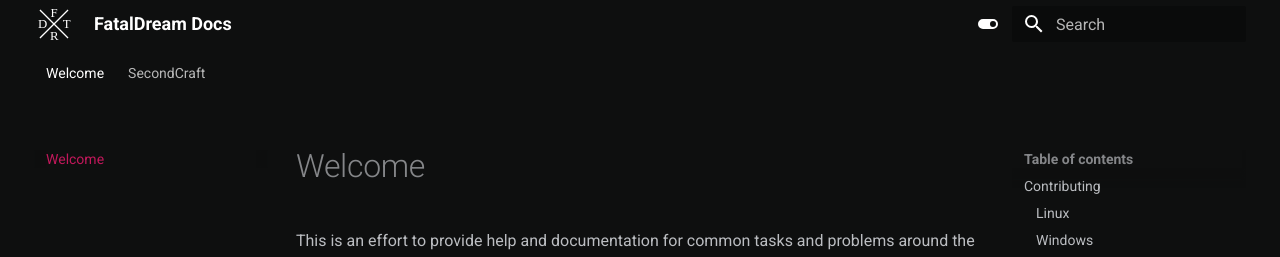
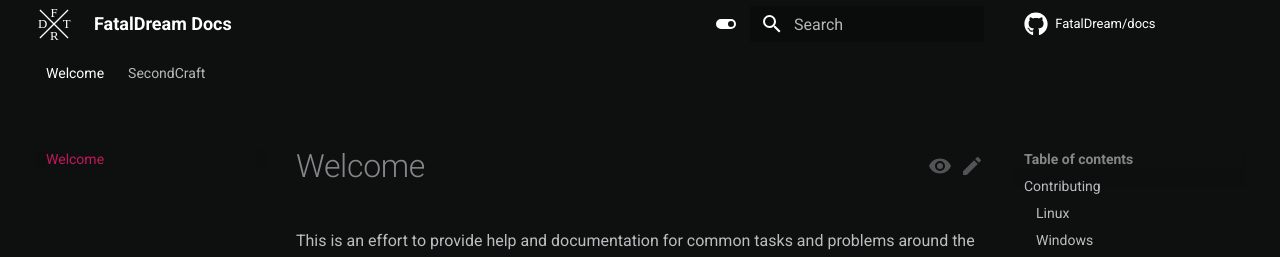
Before and after one commit to FatalDream/docs, an MkDocs documentation site: the page built from docs/index.md, in a window 1280 px wide. Shown: the top 257 px of the page. Built offline with MkDocs 1.6.1 and Material for MkDocs 9.7.7, drawn with Linux system fonts in a browser that asks for light colours; comment, search, counter and statistics services are not loaded.

Commit message:
feat: update mkdocs config

```diff
--- a/mkdocs.yml
+++ b/mkdocs.yml
@@ -6,6 +6,15 @@
           minify_js: true
           htmlmin_opts:
               remove_comments: true
+    - git-revision-date-localized:
+          enabled: !ENV [CI, false]
+          enable_creation_date: true
+          type: date
+    - git-committers:
+          enabled: !ENV [CI, false]
+          repository: FatalDream/docs
+          branch: main
+
 theme:
     name: material
     logo: assets/logo.svg
@@ -24,8 +33,19 @@
               name: Switch to dark mode
     features:
         - navigation.instant
+        - navigation.instant.progress
+        - navigation.tracking
         - navigation.tabs
         - navigation.top
+        - navigation.sections
+        - navigation.indexes
+        - toc.follow
+        - content.action.edit
+        - content.action.view
+    icon:
+        repo: fontawesome/brands/github
+        edit: material/pencil
+        view: material/eye
 
 markdown_extensions:
     - toc:
@@ -37,3 +57,14 @@
 
 extra_css:
     - stylesheets/extra.css
+
+repo_url: https://github.com/FatalDream/docs
+repo_name: FatalDream/docs
+edit_uri: edit/main/docs
+nav:
+    - Welcome: "index.md"
+    - SecondCraft:
+          - SecondCraft/getting-started.md
+          - SecondCraft/server-ip.md
+          - SecondCraft/dynmap.md
+          - SecondCraft/fuel-efficency.md
```
Also changed, not shown: 1 other file.
